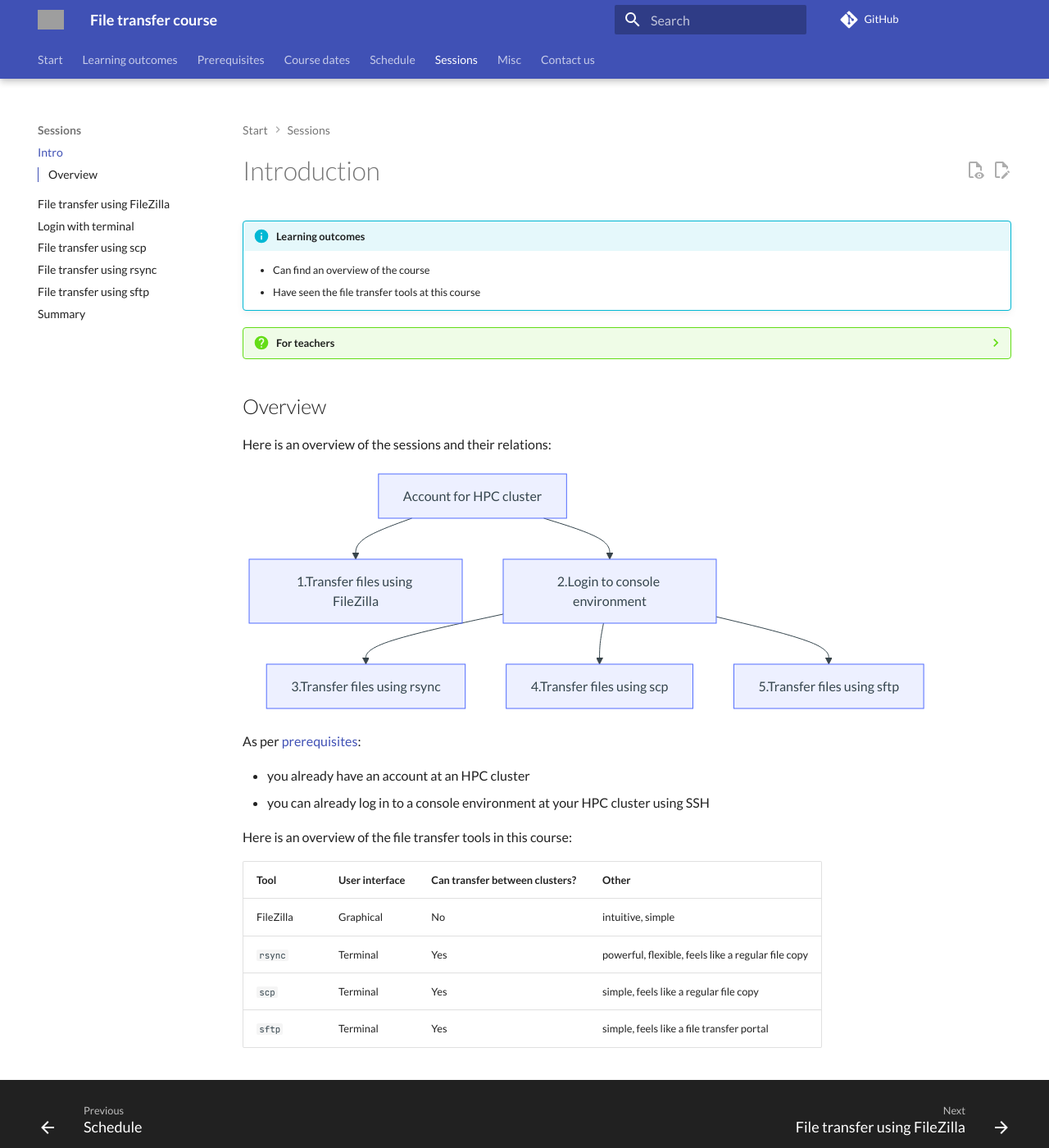
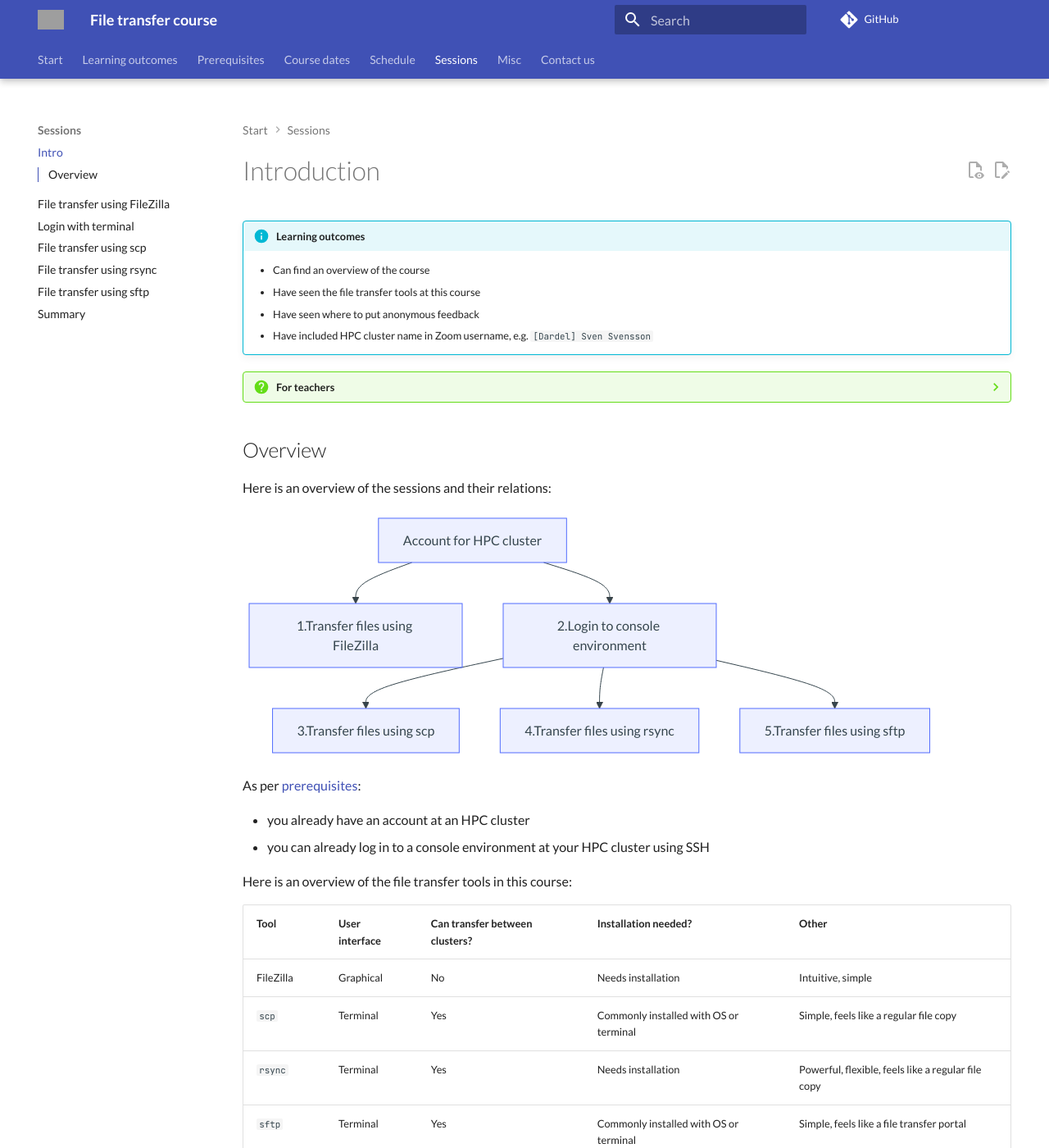
Before and after one commit to UPPMAX/naiss_file_transfer_course, an MkDocs documentation site: the page built from docs/sessions/intro.md, in a window 1280 px wide and 1400 px high. Shown: the whole window at 82% size. Built offline with MkDocs 1.6.1 and Material for MkDocs 9.7.7, drawn with Linux system fonts in a browser that asks for light colours; comment, search, counter and statistics services are not loaded; grey boxes are pictures that could not be loaded.

Commit message:
Let learners add their HPC cluster in their Zoom username, #35

````diff
--- a/docs/sessions/intro.md
+++ b/docs/sessions/intro.md
@@ -13,6 +13,9 @@ tags:
 
     - Can find an overview of the course
     - Have seen the file transfer tools at this course
+    - Have seen where to put anonymous feedback
+    - Have included HPC cluster name in Zoom username,
+      e.g. `[Dardel] Sven Svensson`
 
 ???- question "For teachers"
 
@@ -20,21 +23,8 @@ tags:
 
     - Learners can find an overview of the course
     - Learners have seen the file transfer tools at this course
-
-    Lesson plan:
-
-    ```mermaid
-    gantt
-      title Introduction
-      dateFormat X
-      axisFormat %s
-      section First hour
-      Prior : prior, 0, 5s
-      Present: present, after prior, 2s
-      %% It took me 7 mins, here I do that time x2
-      Challenge: crit, challenge, after present, 14s
-      Feedback: feedback, after challenge, 7s
-    ```
+    - Learners have seen where to put anonymous feedback
+    - Learners have included thir HPC cluster name in Zoom username
 
     Prior questions:
 
@@ -52,14 +42,14 @@ flowchart TD
   account[Account for HPC cluster]
   filezilla[1.Transfer files using FileZilla]
   login_console[2.Login to console environment]
-  rsync[3.Transfer files using rsync]
-  scp[4.Transfer files using scp]
+  scp[3.Transfer files using scp]
+  rsync[4.Transfer files using rsync]
   sftp[5.Transfer files using sftp]
 
   account --> filezilla
   account --> login_console
+  login_console --> scp
   login_console --> rsync
-  login_console --> scp
   login_console --> sftp
 ```
 
@@ -73,11 +63,11 @@ Here is an overview of the file transfer tools in this course:
 
 <!-- markdownlint-disable MD013 --><!-- Tables cannot be split up over lines, hence will break 80 characters per line -->
 
-Tool       |User interface|Can transfer between clusters?|Other
------------|--------------|------------------------------|-------------------
-FileZilla  |Graphical     |No                            |intuitive, simple
-`rsync`    |Terminal      |Yes                           |powerful, flexible, feels like a regular file copy
-`scp`      |Terminal      |Yes                           |simple, feels like a regular file copy
-`sftp`     |Terminal      |Yes                           |simple, feels like a file transfer portal
+Tool       |User interface|Can transfer between clusters?|Installation needed?                  |Other
+-----------|--------------|------------------------------|--------------------------------------|-------------------------------------------
+FileZilla  |Graphical     |No                            |Needs installation                    |Intuitive, simple
+`scp`      |Terminal      |Yes                           |Commonly installed with OS or terminal|Simple, feels like a regular file copy
+`rsync`    |Terminal      |Yes                           |Needs installation                    |Powerful, flexible, feels like a regular file copy
+`sftp`     |Terminal      |Yes                           |Commonly installed with OS or terminal|Simple, feels like a file transfer portal
 
 <!-- markdownlint-enable MD013 -->
````
Also changed, not shown: docs/sessions/summary.md (+1 -1 lines).
